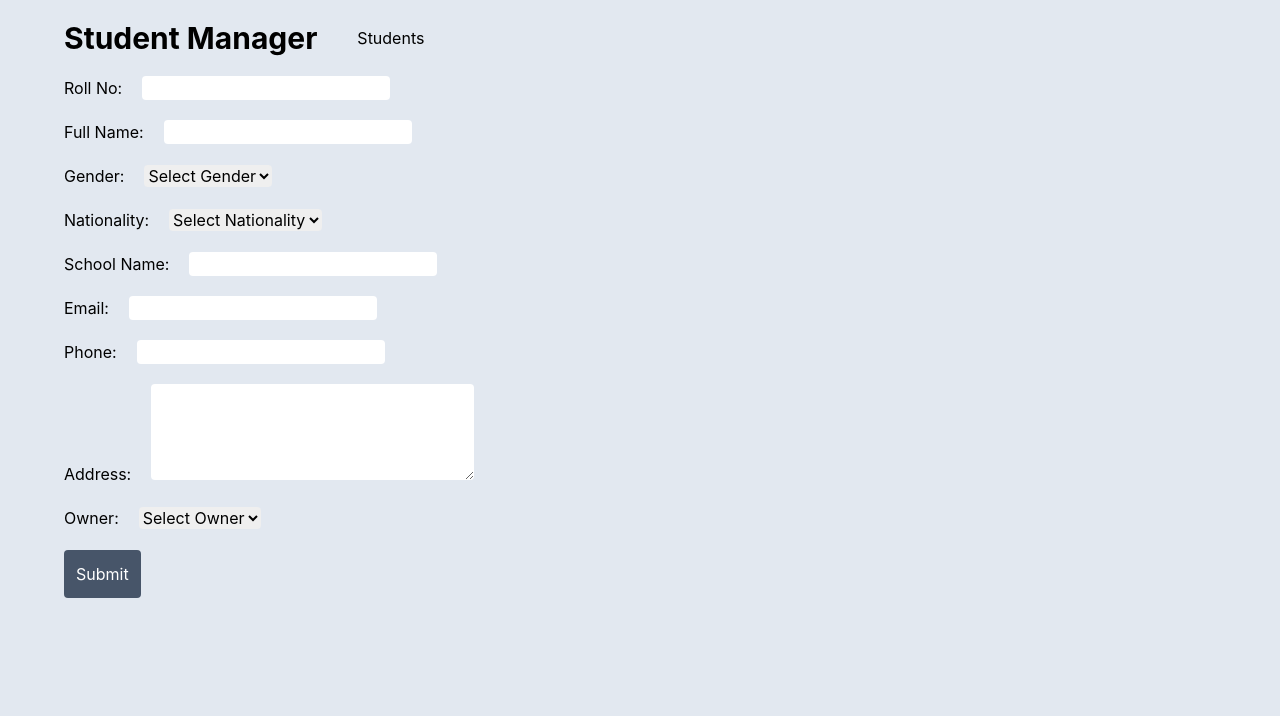
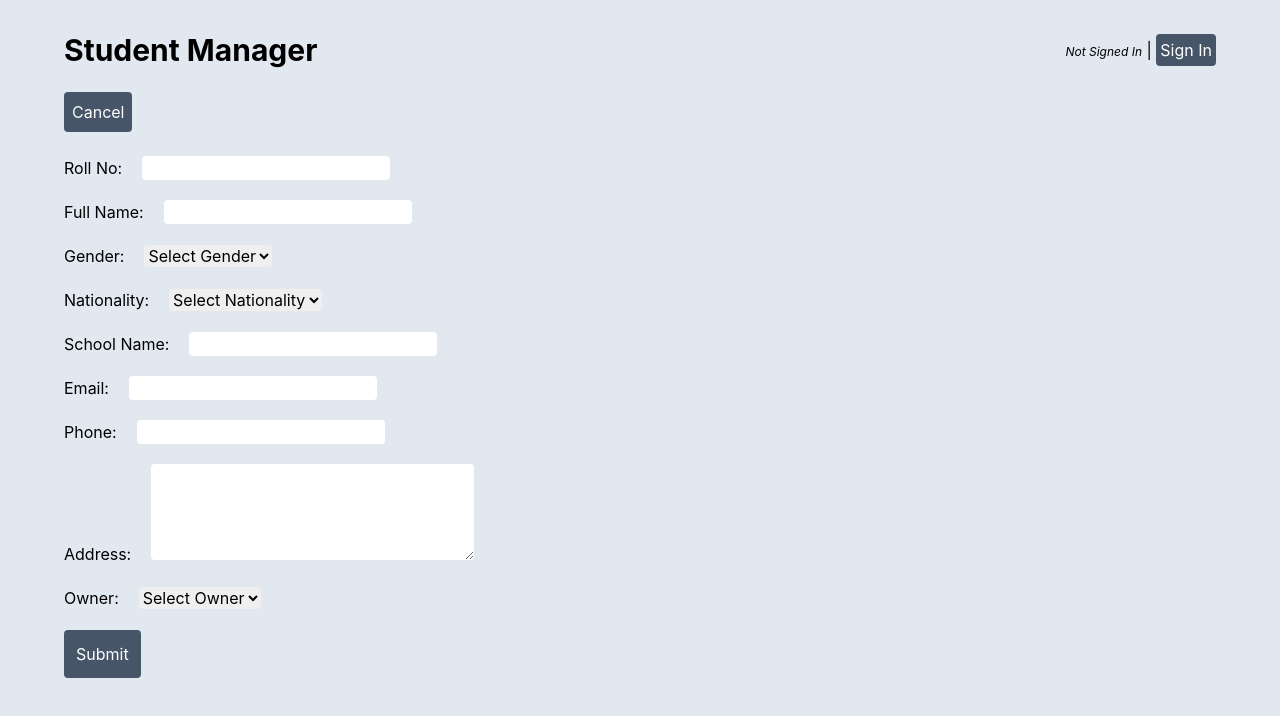
Before and after one commit to 9akashnp8/mini-Student-Manager, a Next.js app: page /student/create in a window 1280 px wide. Shown: the top 716 px of the page. Built offline with nearby package versions, Linux system fonts and the light colour scheme; no server answers.

Commit message:
Add Github Auth via next-auth, Improve styling

```diff
--- a/components/Header.js
+++ b/components/Header.js
@@ -1,12 +1,40 @@
 import Link from "next/link";
+import { useSession, signIn, signOut } from "next-auth/react";
+
+function Authentication() {
+
+    if (session) {
+        return (
+            <>
+                Signed in as {session.user.email} <br/>
+                <button onClick={() => signOut()}>Sign Out</button>
+            </>
+        )
+    }
+
+    return (
+        <>
+            Not Signed In <br/>
+            <button onClick={() => signIn()}>Sign In</button>
+        </>
+    )
+}
 
 export default function Header() {
+    const { data: session } = useSession();
+
     return (
-        <nav className="flex items-center gap-10 py-5">
+        <nav className="flex items-center gap-10 pt-8">
             <h2 className="text-3xl font-bold">Student Manager</h2>
-            <Link href='/'>
-                Students
-            </Link>
+            {(session) ? (
+                <div className="ml-auto">
+                    <span className="text-xs italic">Signed in as {session.user.email}</span> | <button className="bg-slate-600 p-1 rounded text-white" onClick={() => signOut()}>Sign Out</button>
+                </div>
+            ) : (
+                <div className="ml-auto">
+                    <span className="text-xs italic">Not Signed In</span> | <button className="bg-slate-600 p-1 rounded text-white" onClick={() => signIn()}>Sign In</button>
+                </div>
+            )}
         </nav>
     )
 }
--- /dev/null
+++ b/components/Navigation.js
@@ -0,0 +1,16 @@
+import { useRouter } from "next/router"
+
+export default function Navigation({path, children}) {
+    const router = useRouter();
+
+    return (
+        <div className="flex justify-between items-center py-6">
+            <button
+                className="bg-slate-600 text-white p-2 rounded"
+                onClick={() => router.push(path)}
+            >
+                {children}
+            </button>
+        </div>
+    )
+}
--- a/pages/api/auth/[...nextauth].js
+++ b/pages/api/auth/[...nextauth].js
@@ -9,3 +9,5 @@ export const authOptions = {
         }),
     ],
 }
+
+export default NextAuth(authOptions);
--- a/pages/index.js
+++ b/pages/index.js
@@ -5,6 +5,7 @@ import Head from "next/head";
 
 // Components
 import StudentCard from "../components/StudentCard";
+import Navigation from "../components/Navigation";
 
 // Data Fetching
 export async function getServerSideProps() {
@@ -29,14 +30,9 @@ export default function Home({students}) {
       <Head>
         <title>mini-SM | Students</title>
       </Head>
-      <div className="flex justify-between items-center py-3">
-        <button
-          className="bg-slate-600 text-white p-2 rounded"
-          onClick={() => router.push("/student/create")}
-        >
-          Create New Student
-        </button>
-      </div>
+      <Navigation path='/student/create'>
+        Create New Student
+      </Navigation>
       {students.map((student) => {
         return (
           <StudentCard
--- a/pages/student/[id].js
+++ b/pages/student/[id].js
@@ -5,6 +5,7 @@ import { useState } from "react";
 import Head from "next/head";
 
 // Components
+import Navigation from "../../components/Navigation";
 
 // Data fetching
 export async function getServerSideProps({params}) {
@@ -39,14 +40,9 @@ export default function StudentDetailPage({student}) {
             <Head>
                 <title>mini-SM</title>
             </Head>
-            <div className="flex justify-between items-center py-3">
-                <button
-                    className="bg-slate-600 text-white p-2 rounded"
-                    onClick={() => router.push("/student/create")}
-                >
-                    Create New Student
-                </button>
-            </div>
+            <Navigation path='/'>
+                Home
+            </Navigation>
             <div className="bg-white p-5 rounded">
                 <h2 className="text-2xl pb-3">{student.full_name}</h2>
                 <hr/>
--- a/pages/student/create.js
+++ b/pages/student/create.js
@@ -4,6 +4,7 @@ import { useState } from "react";
 import Head from 'next/head';
 
 // Components
+import Navigation from "../../components/Navigation";
 
 // Helpers
 async function createStudent(body) {
@@ -65,6 +66,9 @@ export default function CreateStudent() {
             <Head>
                 <title>mini-SM | Create Student</title>
             </Head>
+            <Navigation path='/'>
+                Cancel
+            </Navigation>
             <form
                 onSubmit={handleCreateStudent}
                 className="flex flex-col gap-5 items-start"
```
